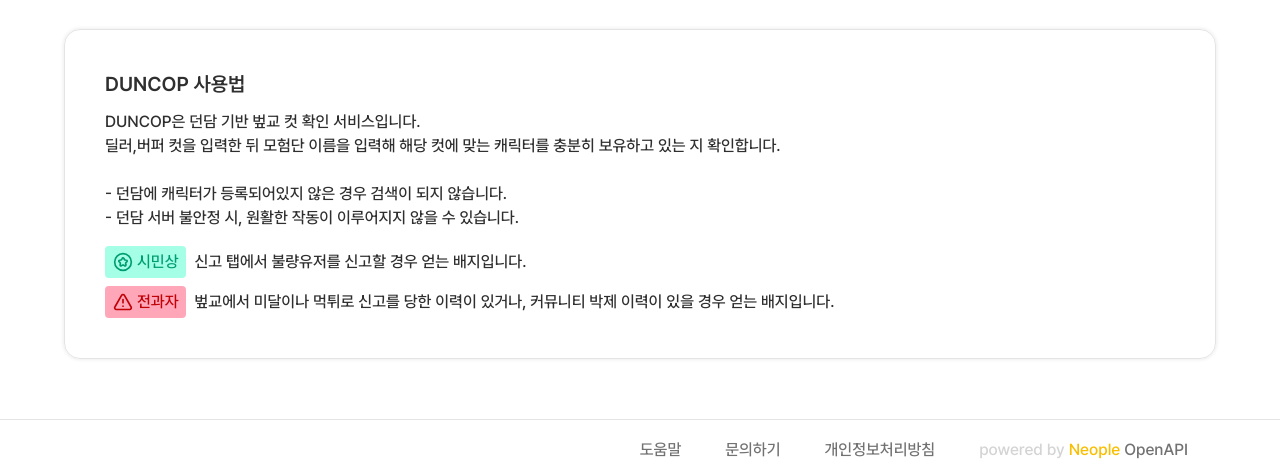
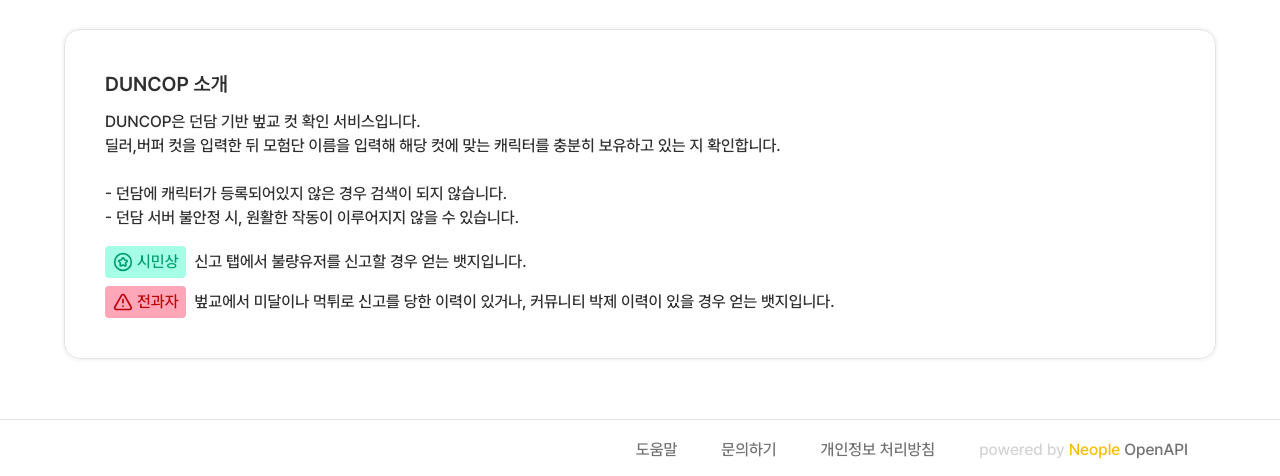
Before and after one commit to duncop/duncop, a Next.js app: page / in a window 1280 px wide. Shown: the part 559-1035 px from the top of the page. Built offline with nearby package versions, Linux system fonts and the light colour scheme.

Commit message:
fix: constants 수정

```diff
--- /dev/null
+++ b/src/app/ask/page.tsx
@@ -0,0 +1,7 @@
+export default function Ask() {
+    return (
+        <div className="gap-10 flex flex-col items-center">
+            <h2 className="text-4xl font-semibold">1:1 문의</h2>
+        </div>
+    );
+}
--- /dev/null
+++ b/src/app/help/page.tsx
@@ -0,0 +1,7 @@
+export default function Help() {
+    return (
+        <div className="gap-10 flex flex-col items-center">
+            <h2 className="text-4xl font-semibold">도움말</h2>
+        </div>
+    );
+}
--- /dev/null
+++ b/src/app/privacy-policy/page.tsx
@@ -0,0 +1,7 @@
+export default function PrivacyPolicy() {
+    return (
+        <div className="gap-10 flex flex-col items-center">
+            <h2 className="text-4xl font-semibold">개인정보 처리방침</h2>
+        </div>
+    );
+}
--- a/src/components/Footer.tsx
+++ b/src/components/Footer.tsx
@@ -4,22 +4,22 @@
     return (
         <footer className="w-full h-15 pr-20 border-t flex gap-5 items-center justify-end border-gray300 dark:border-gray900">
             <Link
-                href="/"
+                href="/help"
                 className="p-3 text-gray700 hover:text-gray900 dark:text-gray500 dark:hover:text-gray300"
             >
                 도움말
             </Link>
             <Link
-                href="/"
+                href="/ask"
                 className="p-3  text-gray700 hover:text-gray900 dark:text-gray500 dark:hover:text-gray300"
             >
                 문의하기
             </Link>
             <Link
-                href="/"
+                href="/privacy-policy"
                 className="p-3  text-gray700 hover:text-gray900 dark:text-gray500 dark:hover:text-gray300"
             >
-                개인정보처리방침
+                개인정보 처리방침
             </Link>
             <Link
                 href="https://developers.neople.co.kr/"
--- a/src/components/Header.tsx
+++ b/src/components/Header.tsx
@@ -37,7 +37,7 @@
                         </Link>
                     ))}
                     <div
-                        className={`absolute bottom-0 w-30 h-1 bg-gray1000 dark:bg-white ${path !== "/" && "translate-x-30"}`}
+                        className={`absolute bottom-0 w-30 h-1 bg-gray1000 dark:bg-white ${path === "/" ? "" : path === "/report" ? "translate-x-30" : "opacity-0"}`}
                     />
                 </nav>
                 <button
--- a/src/components/Menual.tsx
+++ b/src/components/Menual.tsx
@@ -1,11 +1,11 @@
-import { MENUAL, BADGE } from "@/constants/main";
+import { HELP, BADGE } from "@/constants/main";
 import Badge from "./Badge";
 
 export default function Menual() {
     return (
         <div className="w-full p-10 flex flex-col gap-2 border border-gray300 dark:border-none dark:bg-gray900 rounded-2xl shadow-[0_0_4px_rgba(0,0,0,0.1)]">
-            <h2 className="text-xl font-semibold mb-1">DUNCOP 사용법</h2>
-            <p className="whitespace-pre mb-2">{MENUAL}</p>
+            <h3 className="text-xl font-semibold mb-1">{HELP[0].title}</h3>
+            <p className="whitespace-pre mb-2">{HELP[0].body}</p>
             {BADGE.map((b) => (
                 <div className="flex items-center gap-2" key={b.type}>
                     <Badge type={b.type} />
--- a/src/constants/main.ts
+++ b/src/constants/main.ts
@@ -1,17 +1,36 @@
-export const MENUAL = `DUNCOP은 던담 기반 벞교 컷 확인 서비스입니다.
+export const HELP = [
+    {
+        title: "DUNCOP 소개",
+        body: `DUNCOP은 던담 기반 벞교 컷 확인 서비스입니다.
 딜러,버퍼 컷을 입력한 뒤 모험단 이름을 입력해 해당 컷에 맞는 캐릭터를 충분히 보유하고 있는 지 확인합니다.
 
 - 던담에 캐릭터가 등록되어있지 않은 경우 검색이 되지 않습니다.
-- 던담 서버 불안정 시, 원활한 작동이 이루어지지 않을 수 있습니다.`;
+- 던담 서버 불안정 시, 원활한 작동이 이루어지지 않을 수 있습니다.`,
+    },
+    {
+        title: "모험단 체크",
+        body: `상단의 '모험단 체크' 탭으로 이동해 모험단을 검색할 수 있습니다.
+딜러컷, 버퍼컷을 입력한 뒤 검색하고싶은 모험단 이름을 입력합니다.
+
+- 콤마(,)를 사용해 한 번에 여러 개의 모험단을 검색할 수 있습니다.
+   ex) 모험단명1, 모험단명2, 모험단명3`,
+    },
+    {
+        title: "벞교 불량유저 신고",
+        body: `상단의 '신고' 탭으로 이동해 불량유저를 신고할 수 있습니다.
+
+신고 내용 검토 후, 신고한 유저는 시민상 뱃지, 신고당한 유저는 전과자 뱃지가 모험단 정보에 추가됩니다.`,
+    },
+];
 
 export const BADGE = [
     {
         type: "시민상",
-        description: "신고 탭에서 불량유저를 신고할 경우 얻는 배지입니다.",
+        description: "신고 탭에서 불량유저를 신고할 경우 얻는 뱃지입니다.",
     },
     {
         type: "전과자",
         description:
-            "벞교에서 미달이나 먹튀로 신고를 당한 이력이 있거나, 커뮤니티 박제 이력이 있을 경우 얻는 배지입니다.",
+            "벞교에서 미달이나 먹튀로 신고를 당한 이력이 있거나, 커뮤니티 박제 이력이 있을 경우 얻는 뱃지입니다.",
     },
 ];
```
